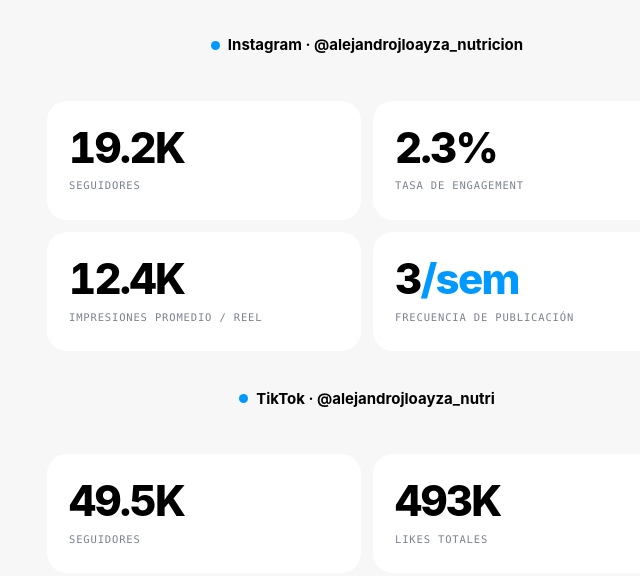
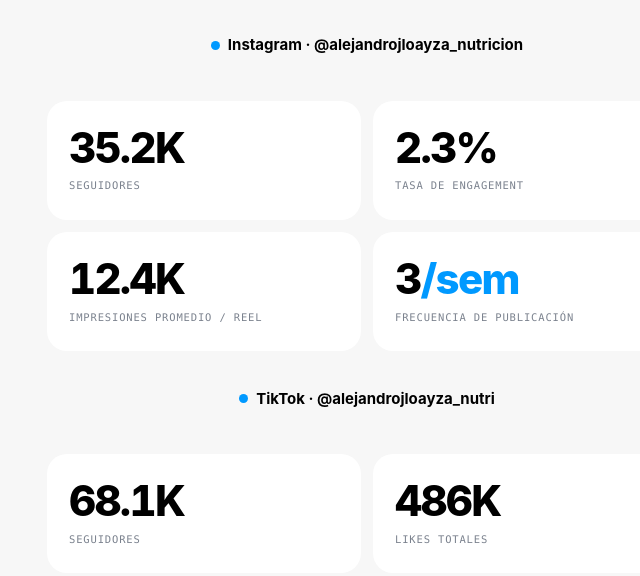
Before and after one commit to Loayza97/ajl-referencias-nutricionales, a plain HTML site: page media-kit-ajl.html in a window 1280 px wide. Shown: the part 1324-1900 px from the top of the page, 273-913 px from the left. Drawn offline with Linux system fonts and the light colour scheme.

Commit message:
chore: cifras actualizadas del media kit 2026 (IG 35.2K, TT 68.1K/486K)
Co-Authored-By: Claude Fable 5 <noreply@anthropic.com>

```diff
--- a/media-kit-ajl.html
+++ b/media-kit-ajl.html
@@ -390,7 +390,7 @@
   <p class="sub">Contenido que muestra que comer en tu restaurante y cuidarse pueden ser la misma decisión — con la credibilidad de un profesional que no moraliza la comida y una audiencia que come fuera todas las semanas.</p>
   <div class="hero-cta"><a class="btn" href="#section-precio">Ver la propuesta →</a></div>
   <div class="hero-proofs">
-    <span>✓ 68K+ seguidores combinados</span>
+    <span>✓ 103K+ seguidores combinados</span>
     <span>✓ Videos de hasta 573 mil vistas</span>
     <span>✓ Audiencia NSE A/B en Lima</span>
   </div>
@@ -425,7 +425,7 @@
 
     <div class="plat-tag reveal d2"><span class="dot"></span>Instagram · @alejandrojloayza_nutricion</div>
     <div class="stat-grid">
-      <div class="stat reveal"><span class="num" data-count="19.2" data-suffix="K">0</span><span class="lbl">Seguidores</span></div>
+      <div class="stat reveal"><span class="num" data-count="35.2" data-suffix="K">0</span><span class="lbl">Seguidores</span></div>
       <div class="stat reveal d1"><span class="num" data-count="2.3" data-suffix="%">0</span><span class="lbl">Tasa de engagement</span></div>
       <div class="stat reveal d2"><span class="num" data-count="12.4" data-suffix="K">0</span><span class="lbl">Impresiones promedio / reel</span></div>
       <div class="stat reveal d3"><span class="num">3<em>/sem</em></span><span class="lbl">Frecuencia de publicación</span></div>
@@ -433,8 +433,8 @@
 
     <div class="plat-tag reveal"><span class="dot"></span>TikTok · @alejandrojloayza_nutri</div>
     <div class="stat-grid">
-      <div class="stat reveal"><span class="num" data-count="49.5" data-suffix="K">0</span><span class="lbl">Seguidores</span></div>
-      <div class="stat reveal d1"><span class="num" data-count="493" data-suffix="K">0</span><span class="lbl">Likes totales</span></div>
+      <div class="stat reveal"><span class="num" data-count="68.1" data-suffix="K">0</span><span class="lbl">Seguidores</span></div>
+      <div class="stat reveal d1"><span class="num" data-count="486" data-suffix="K">0</span><span class="lbl">Likes totales</span></div>
       <div class="stat reveal d2"><span class="num" data-count="30" data-suffix="K">0</span><span class="lbl">Visualizaciones promedio</span></div>
       <div class="stat reveal d3"><span class="num">3<em>/sem</em></span><span class="lbl">Frecuencia de publicación</span></div>
     </div>
@@ -484,7 +484,7 @@
   <div class="container center">
     <div class="eyebrow reveal">¿Por qué colaborar?</div>
     <h2 class="reveal d1">No es publicidad.<br><span class="serif">Es una recomendación en la que creemos.</span></h2>
-    <p class="sub reveal d2">Regla de la casa: no recomendamos nada que no consumiríamos sin que nos paguen. Por eso, cuando aparecemos en tu restaurante, la audiencia sabe que es en serio.</p>
+    <p class="sub reveal d2">Regla de la casa: no recomendamos nada que no consumiríamos sin que nos paguen. AJL no colabora con marcas de dietas restrictivas, productos milagrosos ni suplementos sin base científica — por eso, cuando aparecemos en tu restaurante, la audiencia sabe que es en serio.</p>
     <div class="why-cards">
       <div class="why reveal"><div class="ic">🎯</div><h3>Audiencia de alto valor</h3><p>NSE A/B, 28–45 años, Lima premium. Profesionales con poder adquisitivo real que deciden dónde comer esta semana.</p></div>
       <div class="why reveal d1"><div class="ic">🧠</div><h3>Contenido con propósito</h3><p>No hacemos viral vacío. Educamos, generamos confianza y convertimos vistas en visitas a tu local.</p></div>
```
